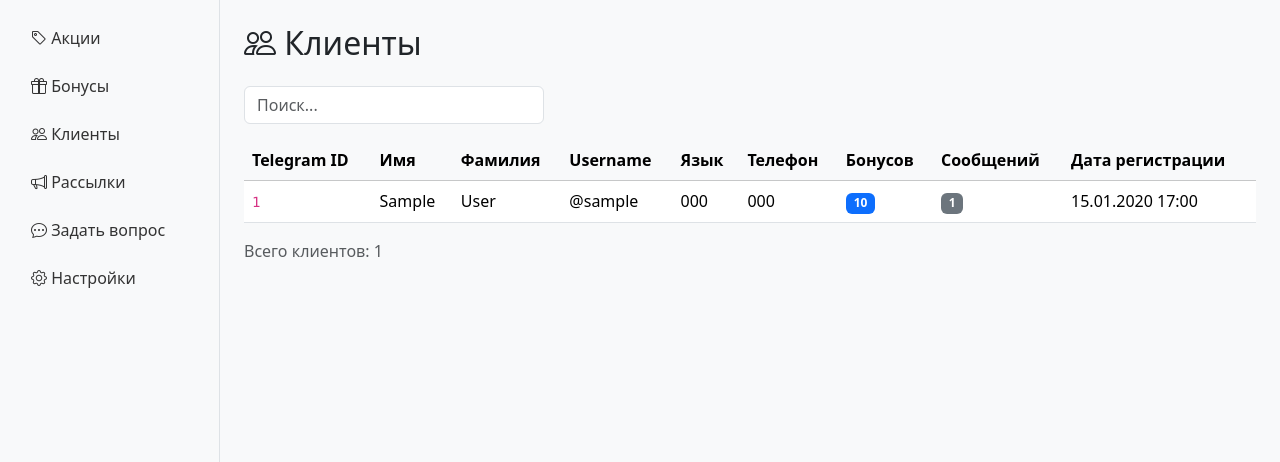
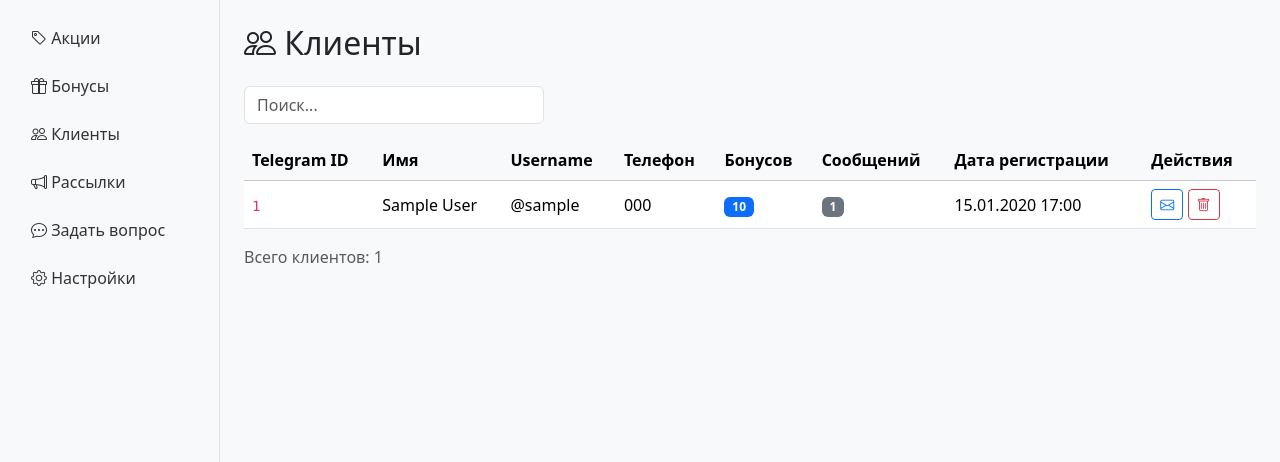
Before and after one commit to CryptoIgor87/masterskaya, a FastAPI app: template web/templates/clients.html in a window 1280 px wide. Shown: the part 50-512 px from the top of the page. Run offline with FastAPI, Linux system fonts and the light colour scheme; the visitor is signed in with stand-in values (Sample User, id 1); the template is opened without the code that fills it: most values are stand-ins (such as "Sample title", 1, 10 or a date in 2020); parts of the project's set-up code (start-up, migrations or seed data) failed here and were passed over.

Commit message:
Add delete client and send message buttons
- Delete client with confirmation modal (cascades bonuses/feedback)
- Send message to client via bot from admin panel
- Flash messages for action results

Co-Authored-By: Claude Opus 4.6 <noreply@anthropic.com>

```diff
--- a/database.py
+++ b/database.py
@@ -496,6 +496,11 @@ async def get_all_bonuses_with_clients() -> list[dict]:
         return [dict(r) for r in rows]
 
 
+async def delete_client(client_id: int):
+    async with _conn() as conn:
+        await conn.execute("DELETE FROM clients WHERE id = $1", client_id)
+
+
 # === Feedback ===
 
 async def save_feedback(client_id: int, message_text: str) -> int:
--- a/web/templates/clients.html
+++ b/web/templates/clients.html
@@ -3,6 +3,13 @@
 
 {% block content %}
 <h2 class="mb-4"><i class="bi bi-people"></i> Клиенты</h2>
+
+{% if flash_msg %}
+<div class="alert alert-{{ flash_type }} alert-dismissible fade show mb-4" role="alert">
+    {{ flash_msg }}
+    <button type="button" class="btn-close" data-bs-dismiss="alert"></button>
+</div>
+{% endif %}
 
 <div class="mb-3">
     <input type="text" id="tableSearch" class="form-control" placeholder="Поиск..." style="max-width: 300px;">
@@ -15,27 +22,77 @@
             <tr>
                 <th>Telegram ID</th>
                 <th>Имя</th>
-                <th>Фамилия</th>
                 <th>Username</th>
-                <th>Язык</th>
                 <th>Телефон</th>
                 <th>Бонусов</th>
                 <th>Сообщений</th>
                 <th>Дата регистрации</th>
+                <th>Действия</th>
             </tr>
         </thead>
         <tbody>
             {% for client in clients %}
             <tr>
                 <td><code>{{ client.telegram_id }}</code></td>
-                <td>{{ client.first_name or '—' }}</td>
-                <td>{{ client.last_name or '—' }}</td>
+                <td>{{ client.first_name or '—' }} {{ client.last_name or '' }}</td>
                 <td>{% if client.username %}@{{ client.username }}{% else %}—{% endif %}</td>
-                <td>{{ client.language_code or '—' }}</td>
                 <td>{{ client.phone or '—' }}</td>
                 <td><span class="badge bg-primary">{{ client.bonus_total }}</span></td>
                 <td><span class="badge bg-secondary">{{ client.msg_count }}</span></td>
                 <td>{{ client.created_at|tomsk }}</td>
+                <td class="text-nowrap">
+                    <!-- Send message -->
+                    <button class="btn btn-sm btn-outline-primary" data-bs-toggle="modal" data-bs-target="#msgModal{{ client.id }}" title="Отправить сообщение">
+                        <i class="bi bi-envelope"></i>
+                    </button>
+                    <!-- Delete -->
+                    <button class="btn btn-sm btn-outline-danger" data-bs-toggle="modal" data-bs-target="#delModal{{ client.id }}" title="Удалить">
+                        <i class="bi bi-trash"></i>
+                    </button>
+
+                    <!-- Message modal -->
+                    <div class="modal fade" id="msgModal{{ client.id }}" tabindex="-1">
+                        <div class="modal-dialog">
+                            <div class="modal-content">
+                                <form action="{{ B }}/admin/clients/{{ client.id }}/message" method="post">
+                                    <div class="modal-header">
+                                        <h5 class="modal-title">Сообщение для {{ client.first_name or client.telegram_id }}</h5>
+                                        <button type="button" class="btn-close" data-bs-dismiss="modal"></button>
+                                    </div>
+                                    <div class="modal-body">
+                                        <textarea name="message_text" class="form-control" rows="4" placeholder="Текст сообщения..." required></textarea>
+                                    </div>
+                                    <div class="modal-footer">
+                                        <button type="button" class="btn btn-secondary" data-bs-dismiss="modal">Отмена</button>
+                                        <button type="submit" class="btn btn-primary"><i class="bi bi-send"></i> Отправить</button>
+                                    </div>
+                                </form>
+                            </div>
+                        </div>
+                    </div>
+
+                    <!-- Delete confirm modal -->
+                    <div class="modal fade" id="delModal{{ client.id }}" tabindex="-1">
+                        <div class="modal-dialog">
+                            <div class="modal-content">
+                                <div class="modal-header">
+                                    <h5 class="modal-title">Удалить клиента?</h5>
+                                    <button type="button" class="btn-close" data-bs-dismiss="modal"></button>
+                                </div>
+                                <div class="modal-body">
+                                    Вы уверены, что хотите удалить клиента <b>{{ client.first_name or '' }} {{ client.last_name or '' }}</b>?
+                                    Все его бонусы и сообщения тоже будут удалены.
+                                </div>
+                                <div class="modal-footer">
+                                    <button type="button" class="btn btn-secondary" data-bs-dismiss="modal">Отмена</button>
+                                    <form action="{{ B }}/admin/clients/{{ client.id }}/delete" method="post" class="d-inline">
+                                        <button type="submit" class="btn btn-danger"><i class="bi bi-trash"></i> Удалить</button>
+                                    </form>
+                                </div>
+                            </div>
+                        </div>
+                    </div>
+                </td>
             </tr>
             {% endfor %}
         </tbody>
```
Also changed, not shown: web/routes/clients.py (+44 -1 lines).
